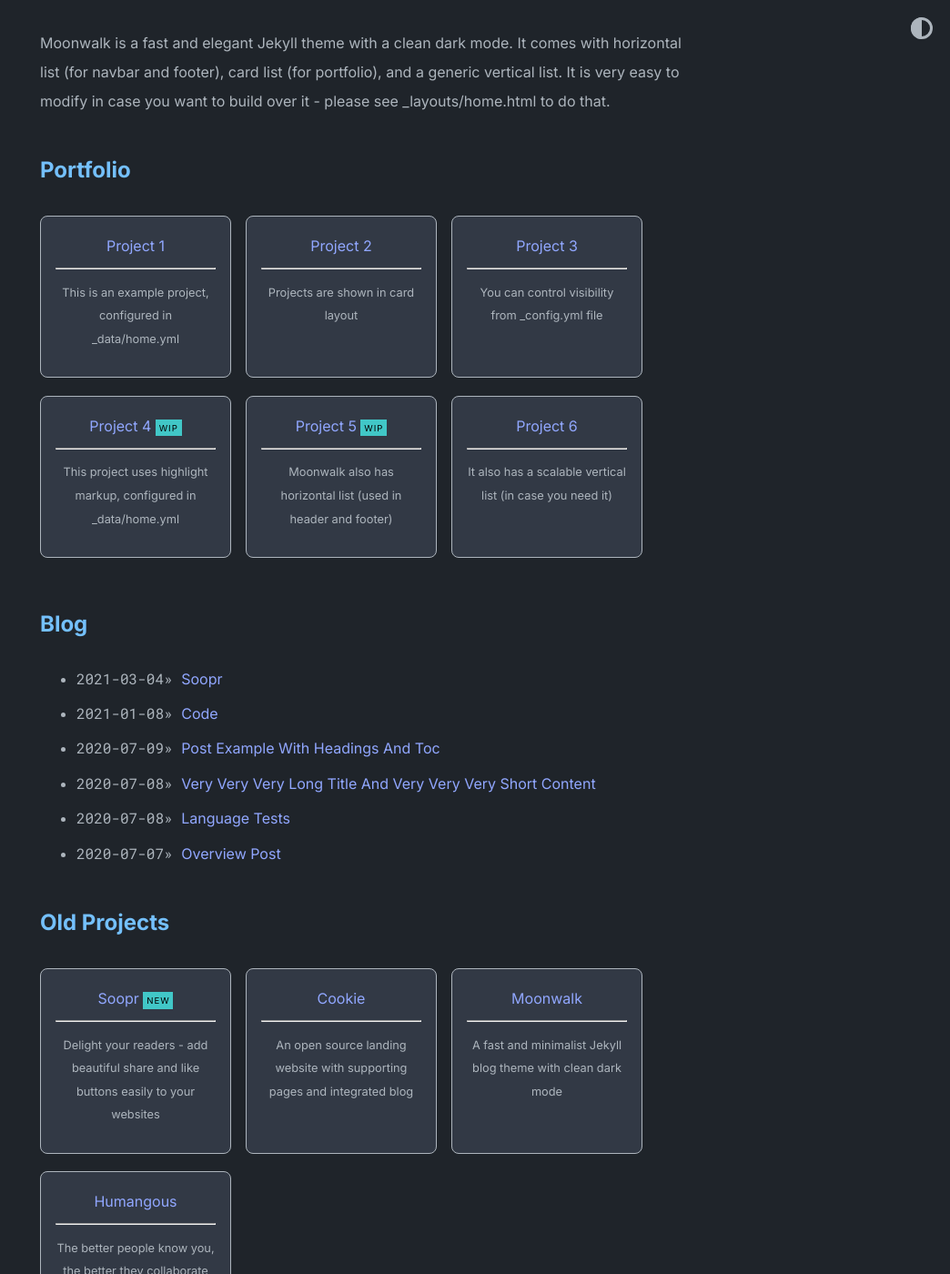
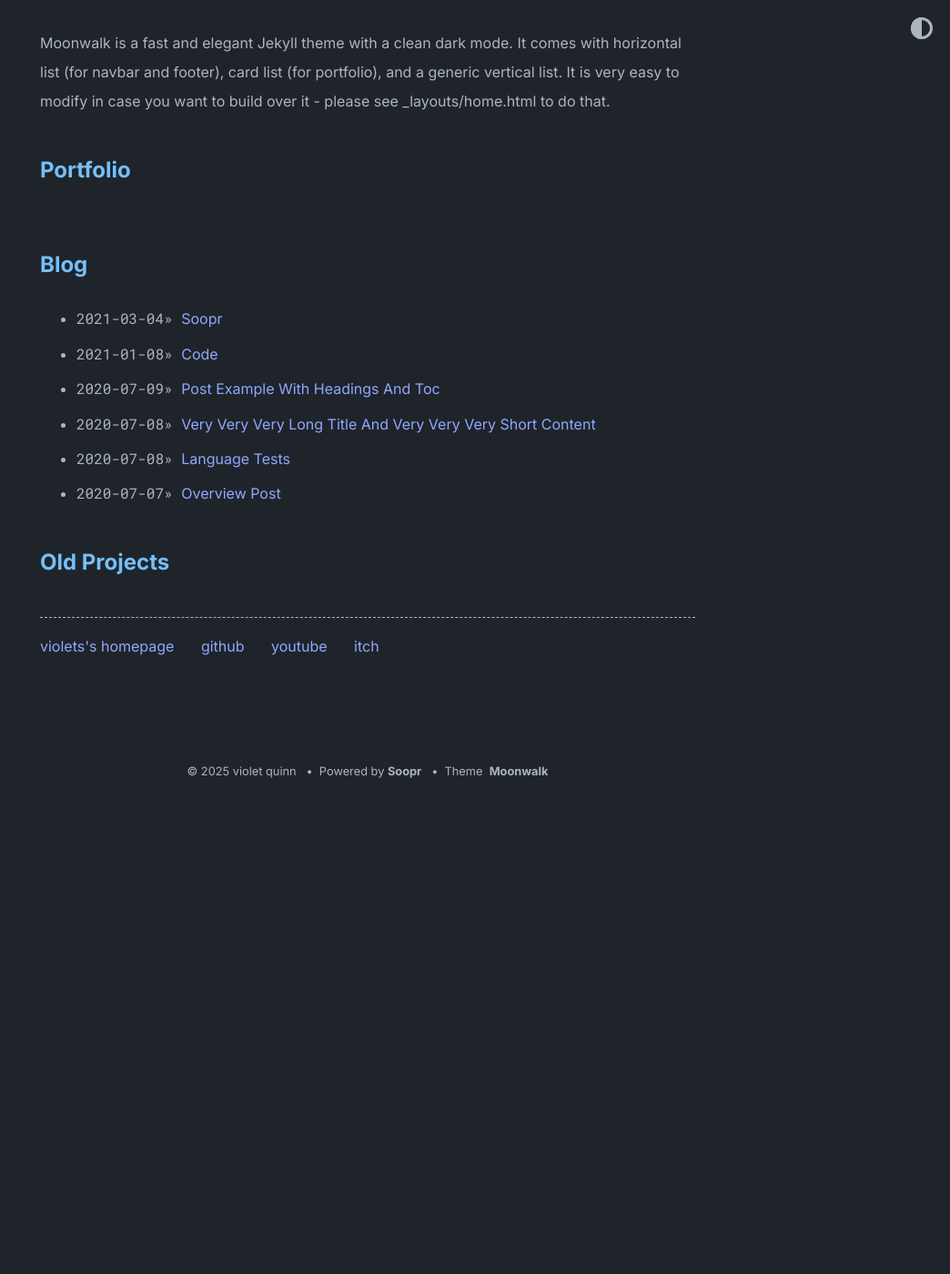
Before and after one commit to vivithequeen/vivithequeen.github.io, a Jekyll site: the page built from index.md, in a window 1280 px wide and 1400 px high, scrolled down 202 px. Shown: the whole window at 91% size, without its empty margins (236-1280 px from the left). Built offline with Jekyll 4.4.1, drawn with Linux system fonts in a browser that asks for light colours; after the commit the page ends 1075 px from its top, so only the background shows below that; part of the change alters nothing that is shown.

Commit message:
Update home.yml

```diff
--- a/_data/home.yml
+++ b/_data/home.yml
@@ -8,50 +8,50 @@ navbar_entries:
 #  - title: website
 #    url: https://www.abhinav.co
 
-project_entries:
-  - title: Project 1
-    url: overview-post
-    desc: This is an example project, configured in _data/home.yml
+#project_entries:
+#  - title: Project 1
+#    url: overview-post
+#    desc: This is an example project, configured in _data/home.yml
+#
+#  - title: Project 2
+#    url: overview-post
+#    desc: Projects are shown in card layout
+#
+#  - title: Project 3
+#    url: overview-post
+#   desc: You can control visibility from _config.yml file
+#
+#  - title: Project 4
+#    url: overview-post
+#    desc: This project uses highlight markup, configured in _data/home.yml
+#    highlight: WIP
+#
+#  - title: Project 5
+#    url: overview-post
+#    desc: Moonwalk also has horizontal list (used in header and footer)
+#    highlight: WIP
+#
+#  - title: Project 6
+#    url: overview-post
+ #   desc: It also has a scalable vertical list (in case you need it)
 
-  - title: Project 2
-    url: overview-post
-    desc: Projects are shown in card layout
-
-  - title: Project 3
-    url: overview-post
-    desc: You can control visibility from _config.yml file
-
-  - title: Project 4
-    url: overview-post
-    desc: This project uses highlight markup, configured in _data/home.yml
-    highlight: WIP
-
-  - title: Project 5
-    url: overview-post
-    desc: Moonwalk also has horizontal list (used in header and footer)
-    highlight: WIP
-
-  - title: Project 6
-    url: overview-post
-    desc: It also has a scalable vertical list (in case you need it)
-
-old_project_entries:
-  - title: Soopr
-    url: https://www.soopr.co
-    desc: Delight your readers - add beautiful share and like buttons easily to your websites
-    highlight: NEW
-
-  - title: Cookie
-    url: https://github.com/abhinavs/cookie
-    desc: An open source landing website with supporting pages and integrated blog
-
-  - title: Moonwalk
-    url: https://github.com/abhinavs/moonwalk
-    desc: A fast and minimalist Jekyll blog theme with clean dark mode
-
-  - title: Humangous
-    url: https://www.humangous.co
-    desc: The better people know you, the better they collaborate
+#old_project_entries:
+#  - title: Soopr
+#    url: https://www.soopr.co
+#    desc: Delight your readers - add beautiful share and like buttons easily to your websites
+#    highlight: NEW
+#
+#  - title: Cookie
+#    url: https://github.com/abhinavs/cookie
+#    desc: An open source landing website with supporting pages and integrated blog
+#
+#  - title: Moonwalk
+#    url: https://github.com/abhinavs/moonwalk
+#    desc: A fast and minimalist Jekyll blog theme with clean dark mode
+#
+#  - title: Humangous
+#    url: https://www.humangous.co
+#    desc: The better people know you, the better they collaborate
 
 footer_entries:
   - title: violets's homepage
@@ -68,35 +68,3 @@ footer_entries:
 
   - title: itch
     url: https://vivithequeen.itch.io/
-
-misc_entries:
-  - title: this is an example vertical list
-    url: false
-
-  - title: you can show or hide using a boolean flag in _config.yml
-    url: false
-
-  - title: and you can add data in _data/home.yml
-    url: false
-
-  - title: Blog posts
-    post_list: true
-    url: false
-
-  - title: moonwalk on the Internet
-    url: false
-    entries:
-      - title: on Github
-        url: https://github.com/abhinavs/moonwalk
-
-      - title: originally built for abhinav's homepage
-        url: https://www.abhinav.co
-
-      - title: this list is scalable and can be nested
-        url: false
-        entries:
-          - title: this is nested inside a nested list
-            url: false
-
-          - title: it is easy to use, see _data/home.yml to see how to configure it.
-            url: false
```
